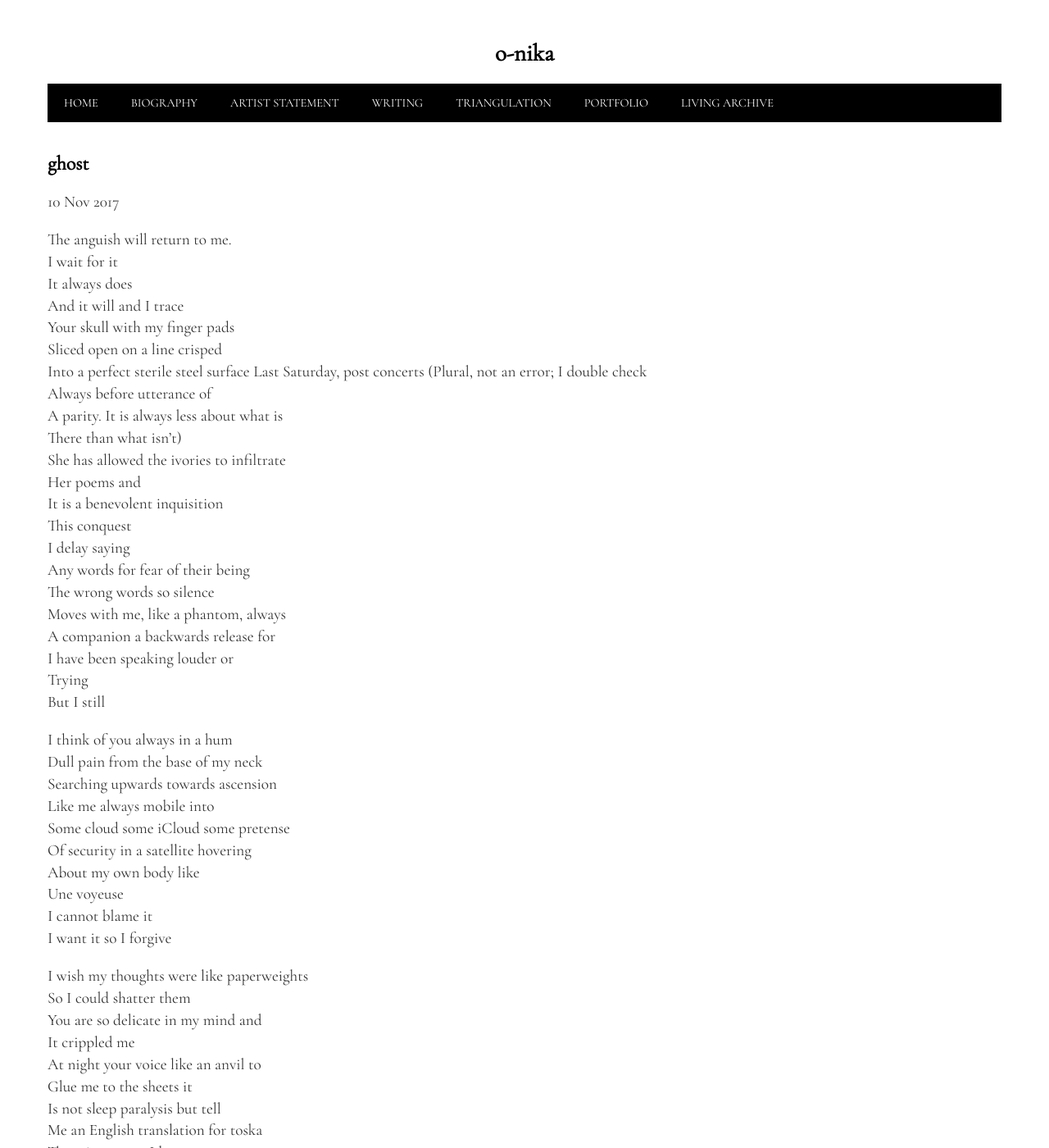
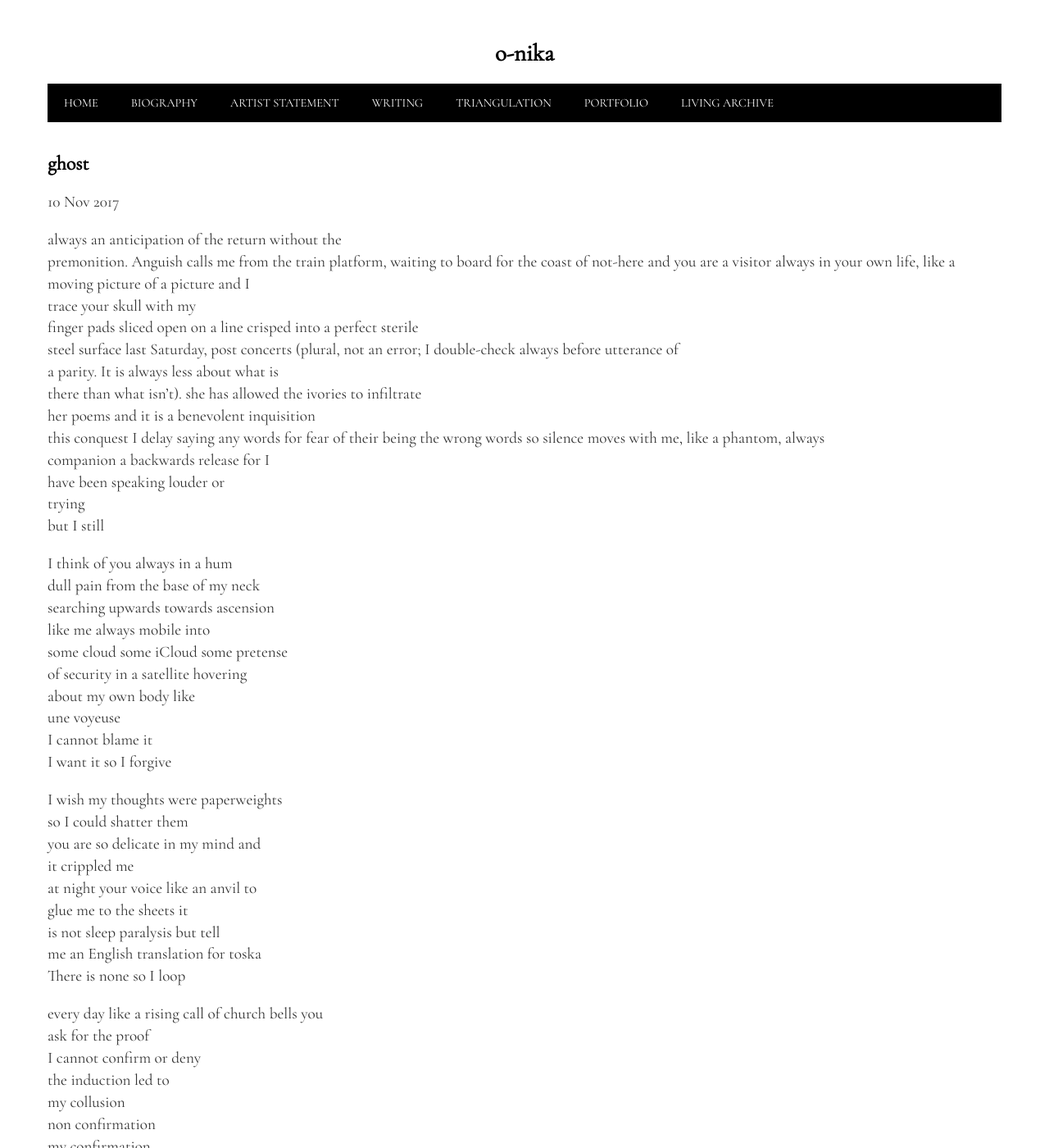
Before and after one commit to nikaroxanne/nikaroxanne.github.io, a Jekyll site: the page built from _posts/2017-11-10-ghost.md, in a window 1280 px wide and 1400 px high. Shown: the whole window at 82% size. Built offline with Jekyll 4.4.1, drawn with Linux system fonts in a browser that asks for light colours; some web fonts are replaced; some of the changed text lies outside the part shown.

Commit message:
updated ghost poem adding normal poem

```diff
--- a/_posts/2017-11-10-ghost.md
+++ b/_posts/2017-11-10-ghost.md
@@ -3,84 +3,89 @@ layout: post
 title: ghost
 ---
 
-The anguish will return to me.
-I wait for it
-It always does
-And it will and I trace
-Your skull with my finger pads
-Sliced open on a line crisped
-Into a perfect sterile steel surface
-Last Saturday, post concerts
-(Plural, not an error; I double check
-Always before utterance of
-A parity. It is always less about what is
-There than what isn’t)
-She has allowed the ivories to infiltrate
-Her poems and
-It is a benevolent inquisition
-This conquest
-I delay saying
-Any words for fear of their being
-The wrong words so silence
-Moves with me, like a phantom, always
-A companion a backwards release for
-I have been speaking louder or
-Trying
-But I still
+always an anticipation of
+the return without the
+premonition. Anguish
+calls me from the train
+platform, waiting to board for
+the coast of not-here and you
+are a visitor always in
+your own life, like a moving
+picture of a picture and I
+trace your skull with my
+finger pads sliced open on
+a line crisped into a perfect sterile
+steel surface last Saturday, post
+concerts (plural, not an error; I
+double-check always before utterance of
+a parity. It is always less about what is
+there than what isn’t). she
+has allowed the ivories to infiltrate
+her poems and it
+is a benevolent inquisition
+this conquest I delay
+saying any words for fear
+of their being the wrong
+words so silence moves with
+me, like a phantom, always
+companion a backwards release for I
+have been speaking louder or
+trying
+but I still
 
 I think of you always in a hum
-Dull pain from the base of my neck
-Searching upwards towards ascension
-Like me always mobile into
-Some cloud some iCloud some pretense
-Of security in a satellite hovering
-About my own body like
-Une voyeuse
+dull pain from the base of my neck
+searching upwards towards ascension
+like me always mobile into
+some cloud some iCloud some pretense
+of security in a satellite hovering
+about my own body like
+une voyeuse
 I cannot blame it
 I want it so I forgive
 
-I wish my thoughts were like paperweights
-So I could shatter them
-You are so delicate in my mind and
-It crippled me
-At night your voice like an anvil to
-Glue me to the sheets it
-Is not sleep paralysis but tell
-Me an English translation for toska
+I wish my thoughts were paperweights
+so I could shatter them
+you are so delicate in my mind and
+it crippled me
+at night your voice like an anvil to
+glue me to the sheets it
+is not sleep paralysis but tell
+me an English translation for toska
 There is none so I loop
 
-Every day like a rising call of church bells you
-Ask for the proof
+every day like a rising call of church bells you
+ask for the proof
 I cannot confirm or deny
-The induction led to
-My collusion
-Non confirmation
-My confirmation
-Hail Marys whisper between the lines
-To demand why I front such a religious propensity
+the induction led to
+my collusion
+non confirmation
+my confirmation
+hail Marys whisper between the lines
+to demand why I front such a religious propensity
 I thought god lived in trees until
-Now. Or until tomorrow
+now. Or until tomorrow
 I will cling to the Rowan oak in
-The meadow by the schoolyard because he
-Whispers to me ideas that never
-Crumpled into boredom or acquiescence
+the meadow by the schoolyard because he
+whispers to me ideas that never
+crumpled into boredom or acquiescence
 
 He tells me I am alive and I say okay:
 
-Everyone on the train tries to decipher
-Why I crinkle my brow when reading you
-Explaining movements of lines to lines
+everyone on the train tries to decipher
+why I crinkle my brow when reading you
+explaining movements of lines to lines
 (Not lines)
-And it is only shapes on a page and I will
-Draw pictures that map and remember
-How you moved from Plato to Champlain
-If you were here you could decipher
-The other side of the conversation
-But you already have
+and it is only shapes on a page and I will
+draw pictures that map and remember
+how you moved from Plato to Champlain
+if you were here you could decipher
+the other side of the conversation
+but you already have
 I’ve moved the planes
-To a Euclidean present
-And I say softly
-But not as softly
-That my grandmother was a philosopher
-And she haunts me still in a way I won’t
-Relinquish.
+to a Euclidean present
+and I say softly
+but not as softly
+that my grandmother was a philosopher
+and she haunts me still in a way I won’t
+relinquish.
```
Also changed, not shown: _posts/2017-11-17-normal.md (added, +30 -0 lines).
